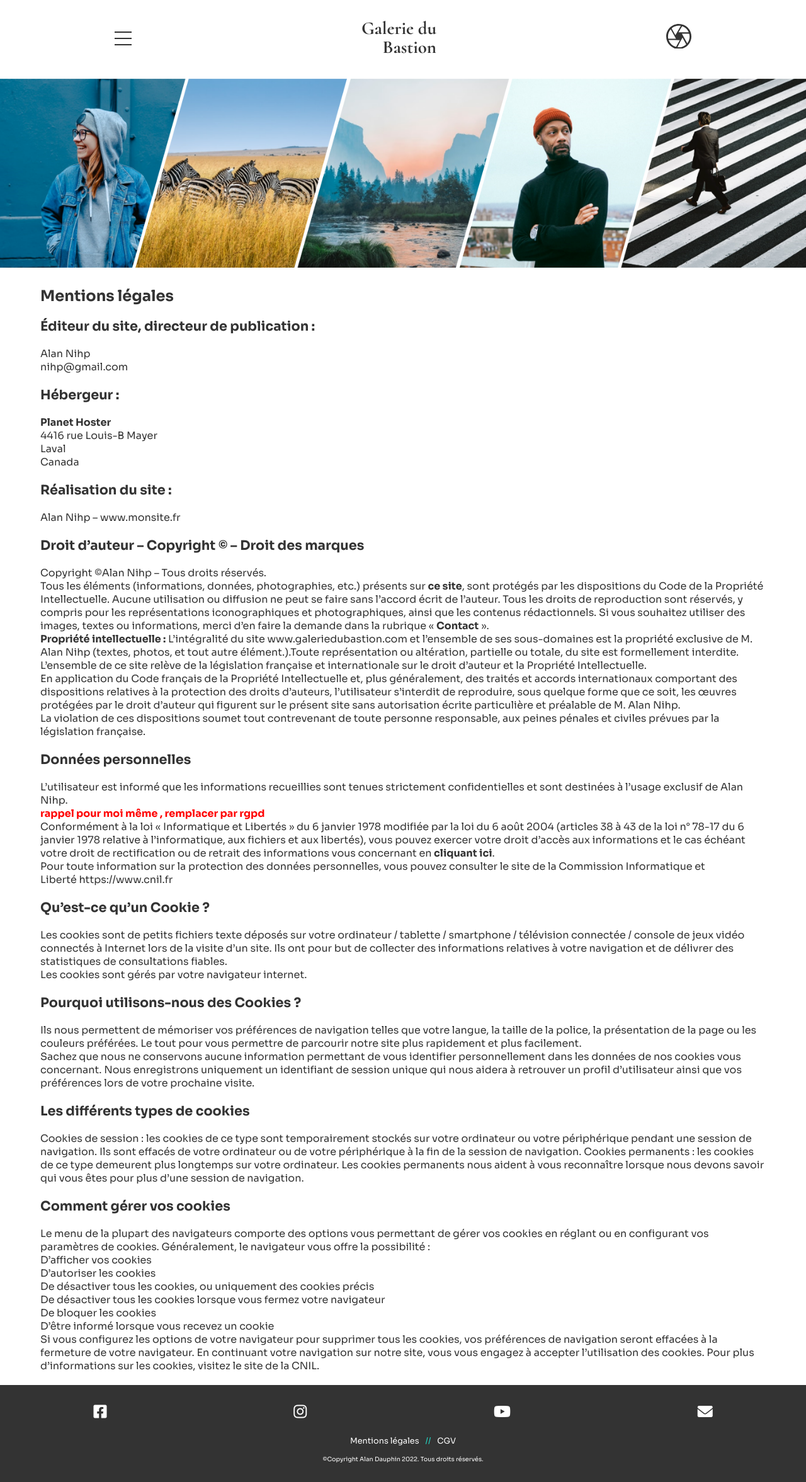
After one commit to Beckomatik/Galerie-du-Bastion, a PHP site: page /app/views/Front/legales.php in a window 1280 px wide. The commit adds this page. Shown: the whole page at 63% size. Run offline with PHP 8.4, Linux system fonts and the light colour scheme; some libraries are stand-ins or nearby versions.

Commit message:
legales cgv + api map

```diff
--- a/app/public/Front/css/style.css
+++ b/app/public/Front/css/style.css
@@ -7,6 +7,16 @@
     font-family: 'Sora', sans-serif;
     color: #333;
 }
+
+/* variables CSS */
+:root {
+  --light: #fff;
+  --dark: #333;
+  --red: #DB2437;
+  --blue: #24DBC8;
+}
+
+
 main{
   padding: 20px 0;
 }
@@ -42,7 +52,7 @@ h2{
 #burger-menu span,
 #burger-menu span:before,
 #burger-menu span:after {
-    background: #333;
+    background: var(--dark);
     display: block;
     height: 2px;
     opacity: 1;
@@ -131,7 +141,7 @@ h2{
   }
   .bloc-top svg{
     width: 40px;
-    fill: #333;
+    fill: var(--dark);
   }
   .bloc-top .top-name p{
     font-family: 'Cormorant', serif;
@@ -139,6 +149,10 @@ h2{
     font-size: 1.8rem;
     text-align: end;
     line-height: 30px;
+  }
+  .bandeau {
+    margin: 0 auto;
+    width: 100%;
   }
   .bandeau img{
     width: 100%;
@@ -181,7 +195,7 @@ h2{
 
 /* FOOTER */
   footer{
-    background-color: #333;
+    background-color: var(--dark);
     padding: 30px 0;
   }
   .social{
@@ -190,7 +204,7 @@ h2{
     margin-bottom: 25px;
   }
   .social p i{
-    color: #fff;
+    color: var(--light);
     font-size: 1.5rem;
   }
   .legal{
@@ -200,14 +214,14 @@ h2{
     margin-bottom: 15px;
   }
   .legal a{
-    color: #fff;
+    color: var(--light);
   }
   .legal span{
-    color: #24DBC8;
+    color: var(--blue);
     margin: 0 10px;
   }
  #copy{
-    color: #fff;
+    color: var(--light);
     font-size: 0.6rem;
     text-align: center;
   }
--- a/app/public/Front/js/script.js
+++ b/app/public/Front/js/script.js
@@ -6,8 +6,26 @@ burgerMenu.addEventListener('click',function(){
   overlay.classList.toggle("overlay");
 });
 
-// boite modale
-// function modale() {
-//   mod = document.getElementById("modid");
-//   mod.style.visibility = (mod.style.visibility == "visible") ? "hidden" : "visible";
-//   }
+// MAP
+ // On initialise la latitude et la longitude de Paris (centre de la carte)
+ var lat = 47.745429;
+ var lon = -3.360740;
+ var macarte = null;
+ // Fonction d'initialisation de la carte
+ function initMap() {
+     // Créer l'objet "macarte" et l'insèrer dans l'élément HTML qui a l'ID "map"
+     macarte = L.map('geomap').setView([lat, lon], 17);
+     // Leaflet ne récupère pas les cartes (tiles) sur un serveur par défaut. Nous devons lui préciser où nous souhaitons les récupérer. Ici, openstreetmap.fr
+     L.tileLayer('https://{s}.tile.openstreetmap.fr/osmfr/{z}/{x}/{y}.png', {
+         // Il est toujours bien de laisser le lien vers la source des données
+         attribution: 'données © <a href="//osm.org/copyright">OpenStreetMap</a>/ODbL - rendu <a href="//openstreetmap.fr">OSM France</a>',
+         minZoom: 1,
+         maxZoom: 20
+     }).addTo(macarte);
+    //  créer un marker
+     var marker = L.marker([lat, lon]).addTo(macarte);
+ }
+ window.onload = function(){
+// Fonction d'initialisation qui s'exécute lorsque le DOM est chargé
+initMap();
+ };
--- a/app/views/Front/footer.php
+++ b/app/views/Front/footer.php
@@ -6,12 +6,14 @@
     <p id="fb"><a href="/"><i class="fa-solid fa-envelope"></i></a></p>
 </div>
 <div class="legal">
-    <a href="/">Mentions légales</a><span>//</span><a href="/">CGV</a>
+    <a href="index.php?action=legales">Mentions légales</a><span>//</span><a href="index.php?action=cgv">CGV</a>
 
 </div>
 <p id="copy">©Copyright Alan Dauphin 2022. Tous droits réservés.</p>
 </footer>
-<script src="/app/public/Front/js/script.js"></script>
+<script type="text/javascript" src="/app/public/Front/js/script.js"></script>
+<script src="https://unpkg.com/leaflet@1.3.1/dist/leaflet.js" integrity="sha512-/Nsx9X4HebavoBvEBuyp3I7od5tA0UzAxs+j83KgC8PU0kgB4XiK4Lfe4y4cgBtaRJQEIFCW+oC506aPT2L1zw==" crossorigin=""></script>
+
 </body>
 
 </html>
--- a/app/views/Front/header.php
+++ b/app/views/Front/header.php
@@ -13,6 +13,8 @@
     <link rel="preconnect" href="https://fonts.googleapis.com">
     <link rel="preconnect" href="https://fonts.gstatic.com" crossorigin>
     <link href="https://fonts.googleapis.com/css2?family=Cormorant:wght@400;700&family=Sora:wght@400;700&display=swap" rel="stylesheet">
+    <!-- bibliothèque open street map -->
+    <link rel="stylesheet" href="https://unpkg.com/leaflet@1.3.1/dist/leaflet.css" integrity="sha512-Rksm5RenBEKSKFjgI3a41vrjkw4EVPlJ3+OiI65vTjIdo9brlAacEuKOiQ5OFh7cOI1bkDwLqdLw3Zg0cRJAAQ==" crossorigin="" />
 
     <link rel="stylesheet" href="/app/public/Front/css/style.css">
 </head>
--- /dev/null
+++ b/app/views/Front/legales.php
@@ -0,0 +1,81 @@
+<?php include ('header.php'); ?>
+
+<main class="legalpage container">
+    <h1>Mentions légales</h1>
+    <h2><strong>Éditeur du site, directeur de publication :</strong></h2>
+    <p>Alan Nihp<br>
+        nihp@gmail.com</p>
+    <p>&nbsp;</p>
+
+    <h2><strong>Hébergeur :</strong></h2>
+    <p><strong>Planet Hoster</strong></p>
+    <p>4416 rue Louis-B Mayer</p>
+    <p>Laval</p>
+    <p>Canada</p>
+    <p>&nbsp;</p>
+
+    <h2><strong>Réalisation du site :</strong></h2>
+    <p>Alan Nihp – <a title="Alan Nihp, développeur web en Bretagne sud" href="/" target="_blank">www.monsite.fr</a>
+    </p>
+    <p>&nbsp;</p>
+
+    <h2><strong>Droit d’auteur – Copyright © – Droit des marques</strong></h2>
+    <p>Copyright ©Alan Nihp – Tous droits réservés.</p>
+    <p>Tous les éléments (informations, données, photographies, etc.) présents sur
+        <a title="Alan Nihp, photographe indépendant en Bretagne" href="/"><b>ce site</b></a>,
+        sont protégés par les dispositions du Code de la Propriété Intellectuelle. Aucune utilisation ou diffusion ne
+        peut se faire sans l’accord écrit de l’auteur. Tous les droits de reproduction sont réservés, y compris pour les représentations iconographiques et photographiques, ainsi que les contenus rédactionnels. Si vous souhaitez utiliser des images, textes ou informations, merci d’en faire la demande dans la rubrique « <a
+            href="index.php?action=contact"><b>Contact</b></a> ».
+        <p><strong>Propriété intellectuelle :</strong> L’intégralité du site www.galeriedubastion.com et l’ensemble de ses sous-domaines est la propriété exclusive de M. Alan Nihp (textes, photos, et tout autre élément.).Toute représentation ou altération, partielle ou totale, du site est formellement interdite.</p>
+        L’ensemble de ce site relève de la législation française et internationale sur le droit d’auteur
+        et la Propriété Intellectuelle.</p>
+
+    <p>En application du Code français de la Propriété Intellectuelle et, plus généralement, des traités et accords
+        internationaux comportant des dispositions relatives à la protection des droits d’auteurs, l’utilisateur
+        s’interdit de reproduire, sous quelque forme que ce soit, les œuvres protégées par le droit d’auteur qui
+        figurent sur le présent site sans autorisation écrite particulière et préalable de M. Alan Nihp.</p>
+
+    <p>La violation de ces dispositions soumet tout contrevenant de toute personne responsable, aux peines pénales et
+        civiles prévues par la législation française.</p>
+    <p>&nbsp;</p>
+
+    <h2><strong>Données personnelles</strong></h2>
+    <p>L’utilisateur est informé que les informations recueillies sont tenues strictement confidentielles et sont
+        destinées à l’usage exclusif de Alan Nihp.</p>
+        <p><b style="color:red;">rappel pour moi même , remplacer par rgpd</b> </p>
+    <p>Conformément à la loi « Informatique et Libertés » du 6 janvier 1978 modifiée par la loi du 6 août 2004
+        (articles 38 à 43 de la loi n° 78-17 du 6 janvier 1978 relative à l’informatique, aux fichiers et aux libertés), vous pouvez exercer votre droit d’accès aux informations et le cas échéant votre droit de rectification ou de retrait des informations vous concernant en
+        <a title="" href="index.php?action=contact"><b>cliquant ici</b></a>.</p>
+    <p>Pour toute information sur la protection des données personnelles, vous pouvez consulter le site de la Commission Informatique et Liberté&nbsp;<a title="Cnil" href="http://www.cnil.fr/">https://www.cnil.fr</a></p>
+    <p>&nbsp;</p>
+
+    <h2><strong>Qu’est-ce qu’un Cookie ?</strong></h2>
+    <p>Les cookies sont de petits fichiers texte déposés sur votre ordinateur / tablette / smartphone / télévision
+        connectée / console de jeux vidéo connectés à Internet lors de la visite d’un site. Ils ont pour but de collecter des informations relatives à votre navigation et de délivrer des statistiques de consultations fiables.</p>
+    <p>Les cookies sont gérés par votre navigateur internet.</p>
+    <p>&nbsp;</p>
+
+    <h2><strong>Pourquoi utilisons-nous des Cookies ?</strong></h2>
+    <p>Ils nous permettent de mémoriser vos préférences de navigation telles que votre langue, la taille de la police, la présentation de la page ou les couleurs préférées. Le tout pour vous permettre de parcourir notre site plus rapidement et plus facilement.</p>
+    <p>Sachez que nous ne conservons aucune information permettant de vous identifier personnellement dans les données de nos cookies vous concernant. Nous enregistrons uniquement un identifiant de session unique qui nous aidera à retrouver un profil d’utilisateur ainsi que vos préférences lors de votre prochaine visite.</p>
+    <p>&nbsp;</p>
+
+    <h2><strong>Les différents types de cookies</strong></h2>
+    <p>Cookies de session : les cookies de ce type sont temporairement stockés sur votre ordinateur ou votre
+        périphérique pendant une session de navigation. Ils sont effacés de votre ordinateur ou de votre périphérique à la fin de la session de navigation.
+        Cookies permanents : les cookies de ce type demeurent plus longtemps sur votre ordinateur. Les cookies
+        permanents nous aident à vous reconnaître lorsque nous devons savoir qui vous êtes pour plus d’une session de
+        navigation.</p>
+    <p>&nbsp;</p>
+
+    <h2><strong>Comment gérer vos cookies</strong></h2>
+    <p>Le menu de la plupart des navigateurs comporte des options vous permettant de gérer vos cookies en réglant ou en configurant vos paramètres de cookies. Généralement, le navigateur vous offre la possibilité :</p>
+    <p>D’afficher vos cookies</p>
+    <p>D’autoriser les cookies</p>
+    <p>De désactiver tous les cookies, ou uniquement des cookies précis</p>
+    <p>De désactiver tous les cookies lorsque vous fermez votre navigateur</p>
+    <p>De bloquer les cookies</p>
+    <p>D’être informé lorsque vous recevez un cookie</p>
+    <p>Si vous configurez les options de votre navigateur pour supprimer tous les cookies, vos préférences de navigation seront effacées à la fermeture de votre navigateur. En continuant votre navigation sur notre site, vous vous engagez à accepter l’utilisation des cookies. Pour plus d’informations sur les cookies, visitez le site de la <a href="https://www.cnil.fr/">CNIL</a>.</p>
+
+        </main> <?php include ('footer.php'); ?>
```
Also changed, not shown: other parts of app/public/Front/css/style.css (+27 -14 lines), app/Controllers/FrontController.php (+9 -0 lines), app/views/Front/cgv.php (added, +100 -0 lines), app/views/Front/contact.php (+8 -1 lines), index.php (+19 -13 lines).
